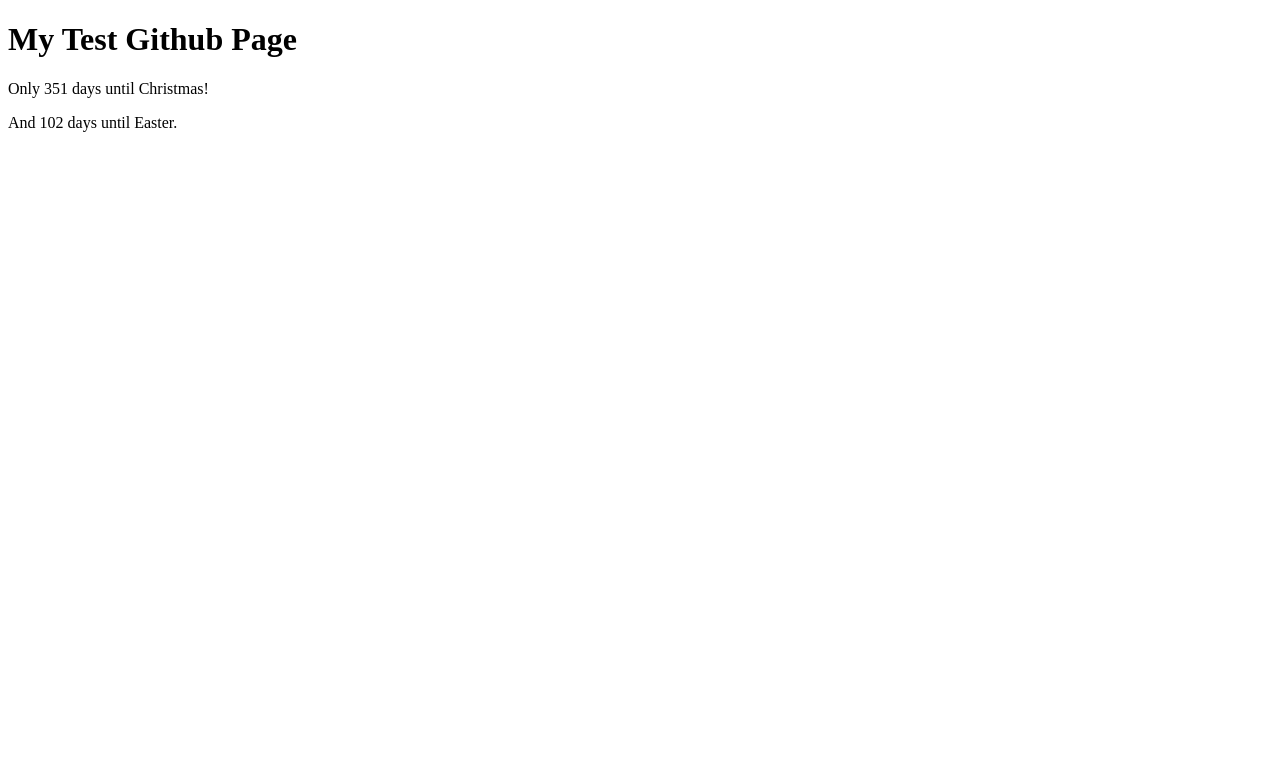
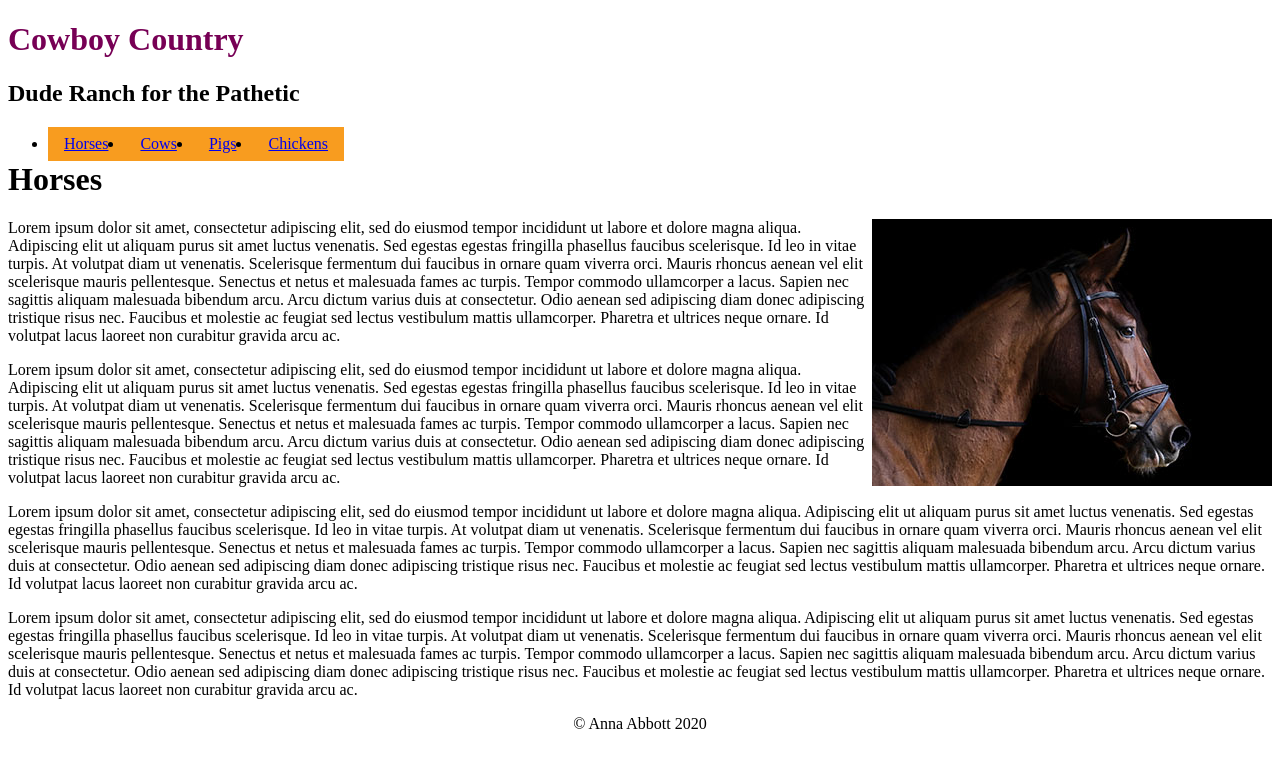
Before and after one commit to annaabbott/annaabbott.github.io, a plain HTML site: page index.html in a window 1280 px wide. Drawn offline with Linux system fonts and the light colour scheme.

Commit message:
basic page layout for cowboy country

```diff
--- a/css/styles.css
+++ b/css/styles.css
@@ -1,3 +1,24 @@
 header h1 {
     color: #770055;
 }
+
+nav ul li {
+    float: left;
+}
+nav ul li a {
+    display: block;
+    padding: .5rem 1rem;
+    background-color: #f89c1f;
+}
+
+main h1 {
+    clear: both;
+}
+
+main img {
+    float: right;
+}
+
+footer {
+    text-align: center;
+}
--- a/index.html
+++ b/index.html
@@ -2,13 +2,40 @@
 <html lang="en-us">
 <head>
 <meta charset="UTF-8">
-<title>My Practice Page</title>
+<title>Cowboy Country: Horses</title>
 <link href="css/styles.css" rel="stylesheet">
 </head>
 
 <body>
-<h1>My Test Github Page</h1>
-  <p> Only 351 days until Christmas!</p>
-  <p>And 102 days until Easter.</p>
+
+  <header>
+    <h1>Cowboy Country</h1>
+    <h2>Dude Ranch for the Pathetic</h2>
+  </header>
+
+  <nav>
+    <ul>
+      <li><a href="index.html">Horses</a></li>
+      <li><a href="#">Cows</a></li>
+      <li><a href="#">Pigs</a></li>
+      <li><a href="#">Chickens</a></li>
+
+    </ul>
+  </nav>
+
+  <main>
+    <h1>Horses</h1>
+    <img src="images/horseResized.jpg" alt="Horse">
+    <p>Lorem ipsum dolor sit amet, consectetur adipiscing elit, sed do eiusmod tempor incididunt ut labore et dolore magna aliqua. Adipiscing elit ut aliquam purus sit amet luctus venenatis. Sed egestas egestas fringilla phasellus faucibus scelerisque. Id leo in vitae turpis. At volutpat diam ut venenatis. Scelerisque fermentum dui faucibus in ornare quam viverra orci. Mauris rhoncus aenean vel elit scelerisque mauris pellentesque. Senectus et netus et malesuada fames ac turpis. Tempor commodo ullamcorper a lacus. Sapien nec sagittis aliquam malesuada bibendum arcu. Arcu dictum varius duis at consectetur. Odio aenean sed adipiscing diam donec adipiscing tristique risus nec. Faucibus et molestie ac feugiat sed lectus vestibulum mattis ullamcorper. Pharetra et ultrices neque ornare. Id volutpat lacus laoreet non curabitur gravida arcu ac.</p>
+    <p>Lorem ipsum dolor sit amet, consectetur adipiscing elit, sed do eiusmod tempor incididunt ut labore et dolore magna aliqua. Adipiscing elit ut aliquam purus sit amet luctus venenatis. Sed egestas egestas fringilla phasellus faucibus scelerisque. Id leo in vitae turpis. At volutpat diam ut venenatis. Scelerisque fermentum dui faucibus in ornare quam viverra orci. Mauris rhoncus aenean vel elit scelerisque mauris pellentesque. Senectus et netus et malesuada fames ac turpis. Tempor commodo ullamcorper a lacus. Sapien nec sagittis aliquam malesuada bibendum arcu. Arcu dictum varius duis at consectetur. Odio aenean sed adipiscing diam donec adipiscing tristique risus nec. Faucibus et molestie ac feugiat sed lectus vestibulum mattis ullamcorper. Pharetra et ultrices neque ornare. Id volutpat lacus laoreet non curabitur gravida arcu ac.</p>
+    <p>Lorem ipsum dolor sit amet, consectetur adipiscing elit, sed do eiusmod tempor incididunt ut labore et dolore magna aliqua. Adipiscing elit ut aliquam purus sit amet luctus venenatis. Sed egestas egestas fringilla phasellus faucibus scelerisque. Id leo in vitae turpis. At volutpat diam ut venenatis. Scelerisque fermentum dui faucibus in ornare quam viverra orci. Mauris rhoncus aenean vel elit scelerisque mauris pellentesque. Senectus et netus et malesuada fames ac turpis. Tempor commodo ullamcorper a lacus. Sapien nec sagittis aliquam malesuada bibendum arcu. Arcu dictum varius duis at consectetur. Odio aenean sed adipiscing diam donec adipiscing tristique risus nec. Faucibus et molestie ac feugiat sed lectus vestibulum mattis ullamcorper. Pharetra et ultrices neque ornare. Id volutpat lacus laoreet non curabitur gravida arcu ac.</p>
+    <p>Lorem ipsum dolor sit amet, consectetur adipiscing elit, sed do eiusmod tempor incididunt ut labore et dolore magna aliqua. Adipiscing elit ut aliquam purus sit amet luctus venenatis. Sed egestas egestas fringilla phasellus faucibus scelerisque. Id leo in vitae turpis. At volutpat diam ut venenatis. Scelerisque fermentum dui faucibus in ornare quam viverra orci. Mauris rhoncus aenean vel elit scelerisque mauris pellentesque. Senectus et netus et malesuada fames ac turpis. Tempor commodo ullamcorper a lacus. Sapien nec sagittis aliquam malesuada bibendum arcu. Arcu dictum varius duis at consectetur. Odio aenean sed adipiscing diam donec adipiscing tristique risus nec. Faucibus et molestie ac feugiat sed lectus vestibulum mattis ullamcorper. Pharetra et ultrices neque ornare. Id volutpat lacus laoreet non curabitur gravida arcu ac.</p>
+
+
+  </main>
+  <footer>
+    &copy; Anna Abbott 2020
+  </footer>
+
 </body>
 </html>
```
Also changed, not shown: images/horseResized.jpg (added), 1 other file.
